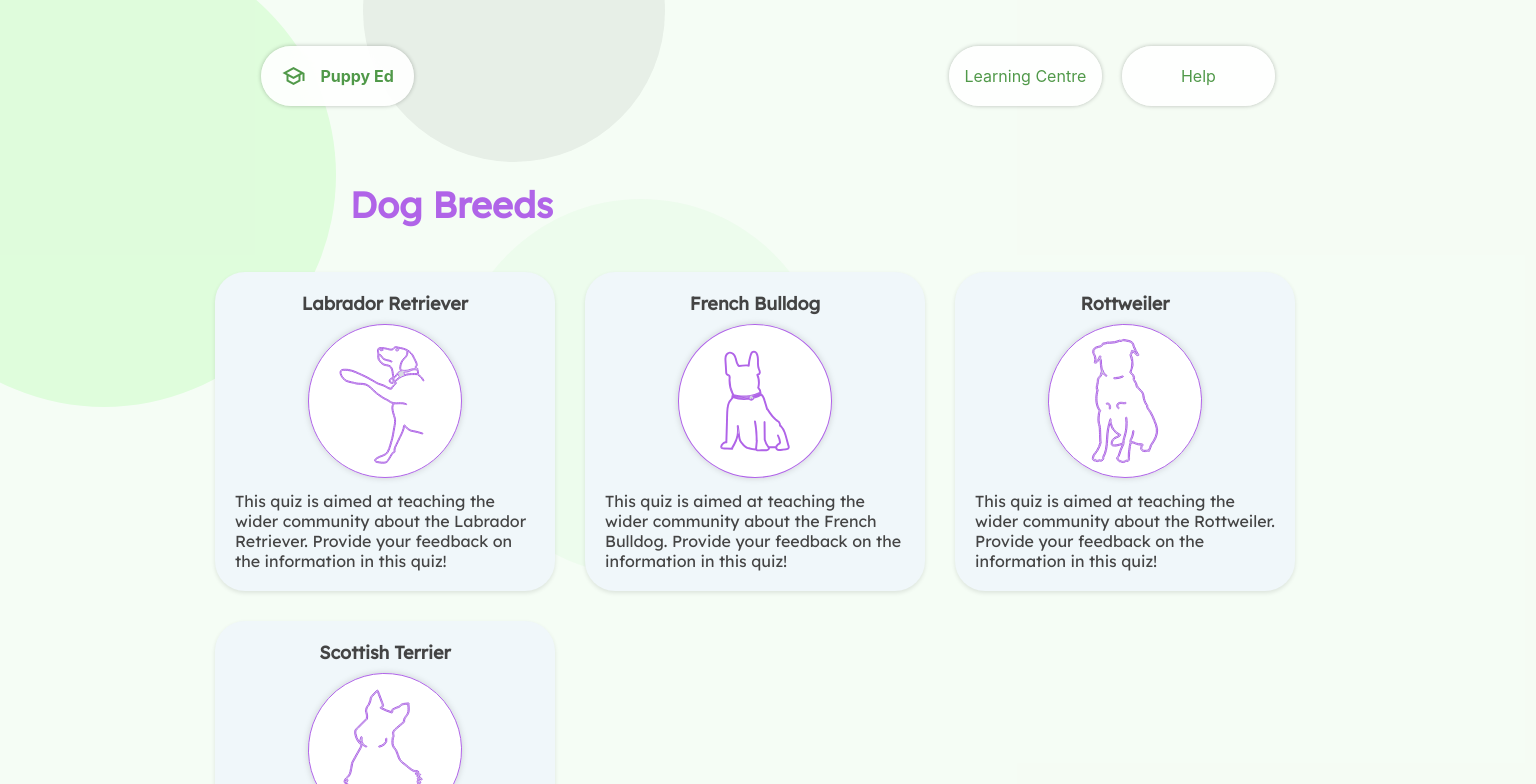
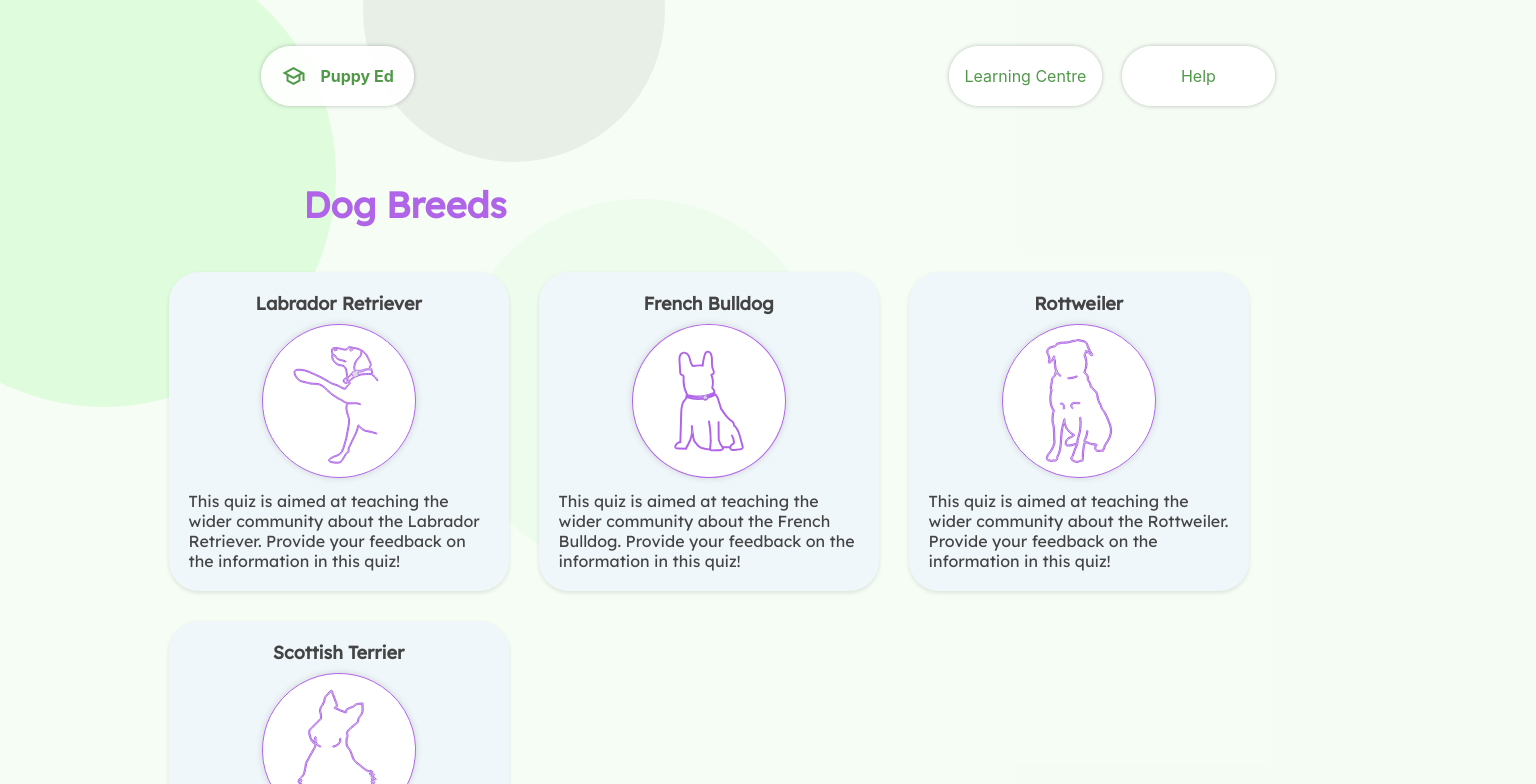
Before and after one commit to dylman123/puppy-ed, a React (Create React App) app: page /learning-centre in a window 1536 px wide. Shown: the top 784 px of the page. Built offline with nearby package versions, Linux system fonts and the light colour scheme.

Commit message:
adjusted margins

```diff
--- a/src/containers/LearningCentrePage/LearningCentrePage.css
+++ b/src/containers/LearningCentrePage/LearningCentrePage.css
@@ -3,12 +3,19 @@
 }
 @media screen and (min-width: 768px) {
     .learningCentrePage {
-        margin: 0 150px;
+        /* margin: 0 150px; */
+        margin: 0 10%;
     }
 }
 @media screen and (min-width: 1200px) {
     .learningCentrePage {
-        margin: 0 200px;
+        margin: 0 10%;
+    }
+}
+@media screen and (min-width: 1500px) {
+    .learningCentrePage {
+        /* margin: 0 210px; */
+        margin: 0 10%;
     }
 }
 
```
